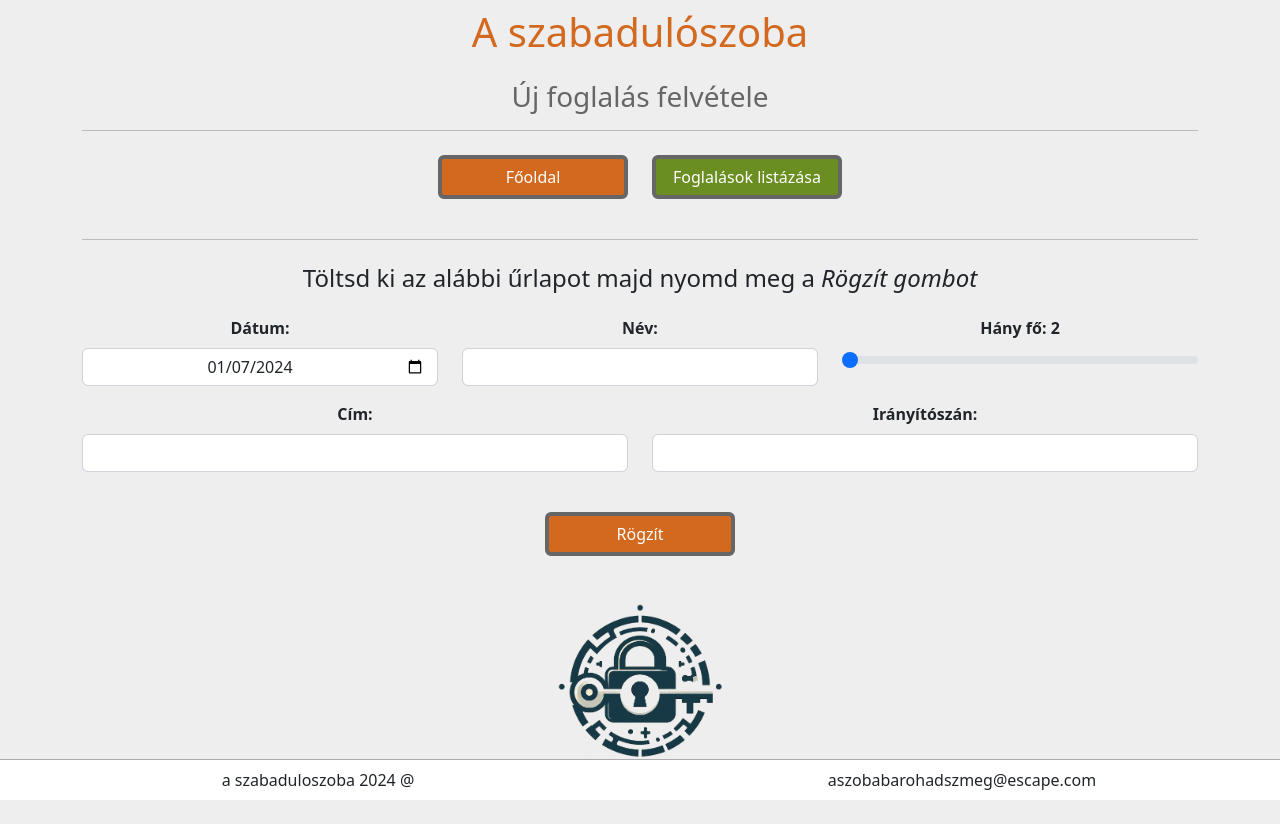
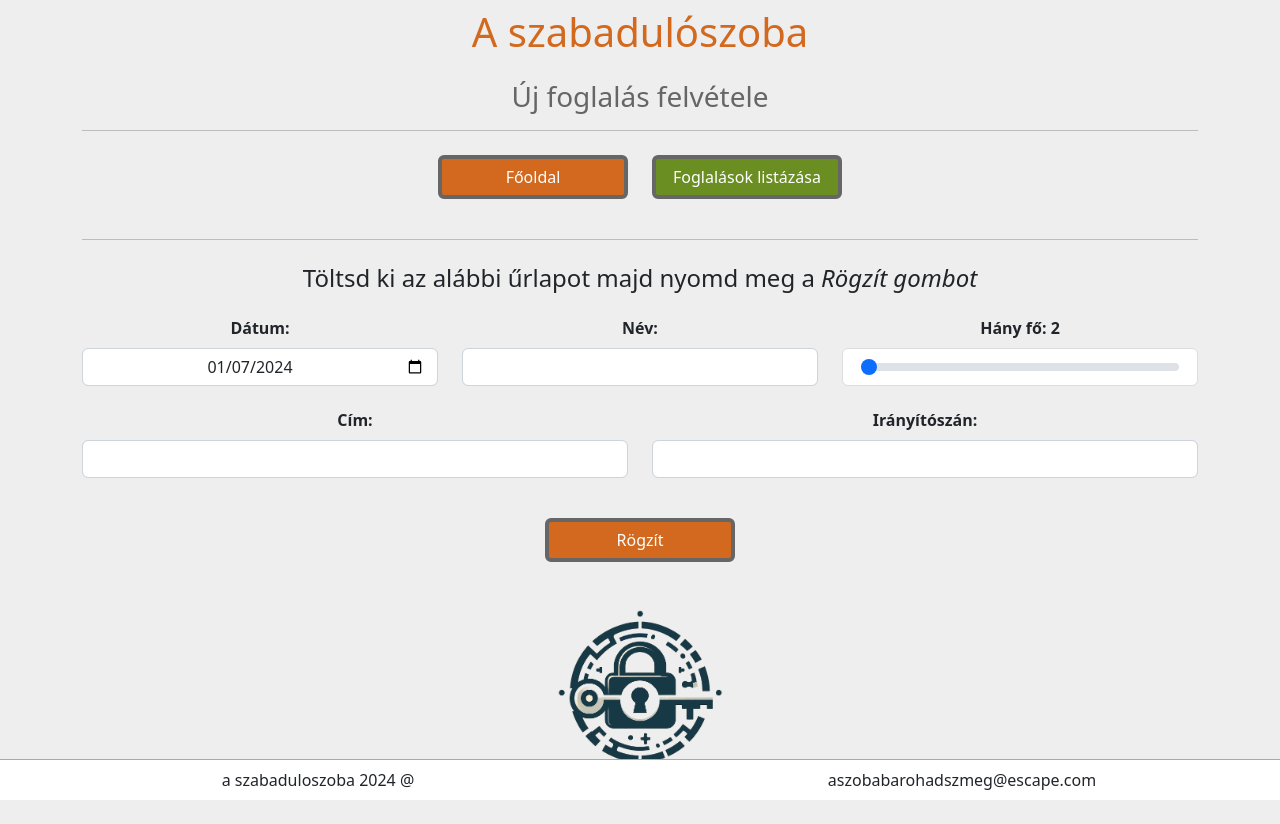
Before and after one commit to Szalami72/szabaduloszoba, an Angular app: page /ujfoglalas in a window 1280 px wide. Built offline with nearby package versions, Linux system fonts and the light colour scheme.

Commit message:
ujfoglalas készül. hány fő készül kész

```diff
--- a/src/app/newreservation/newreservation.component.css
+++ b/src/app/newreservation/newreservation.component.css
@@ -37,3 +37,10 @@ h3 {
     background-color: #fff;
     border-top: 1px solid #aaa;
 }
+
+input[type="range"] {
+    background-color: #fff;
+    padding: 1.1rem;
+    border: 1px solid #ddd;
+    border-radius: 6px;
+}
```
